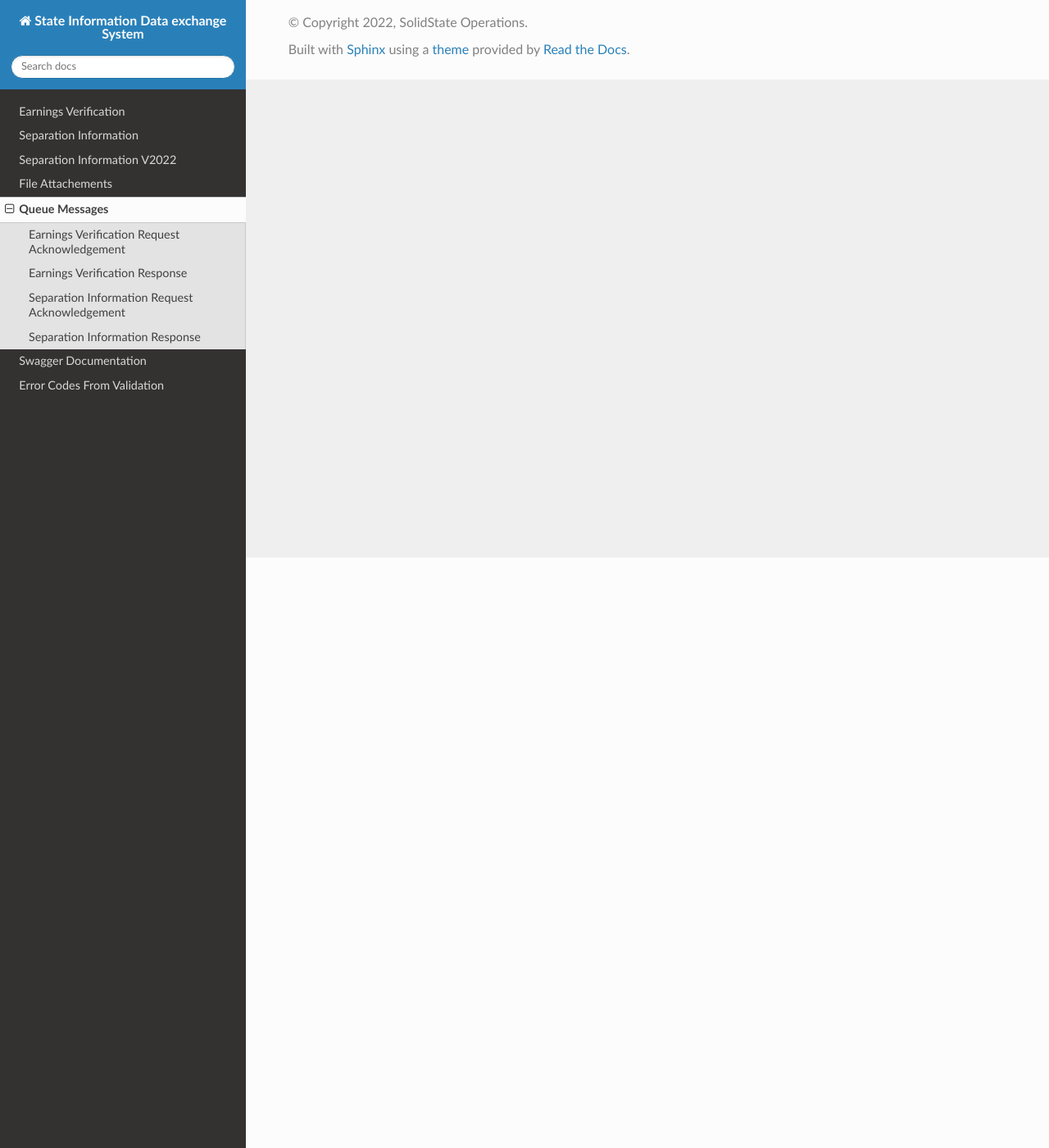
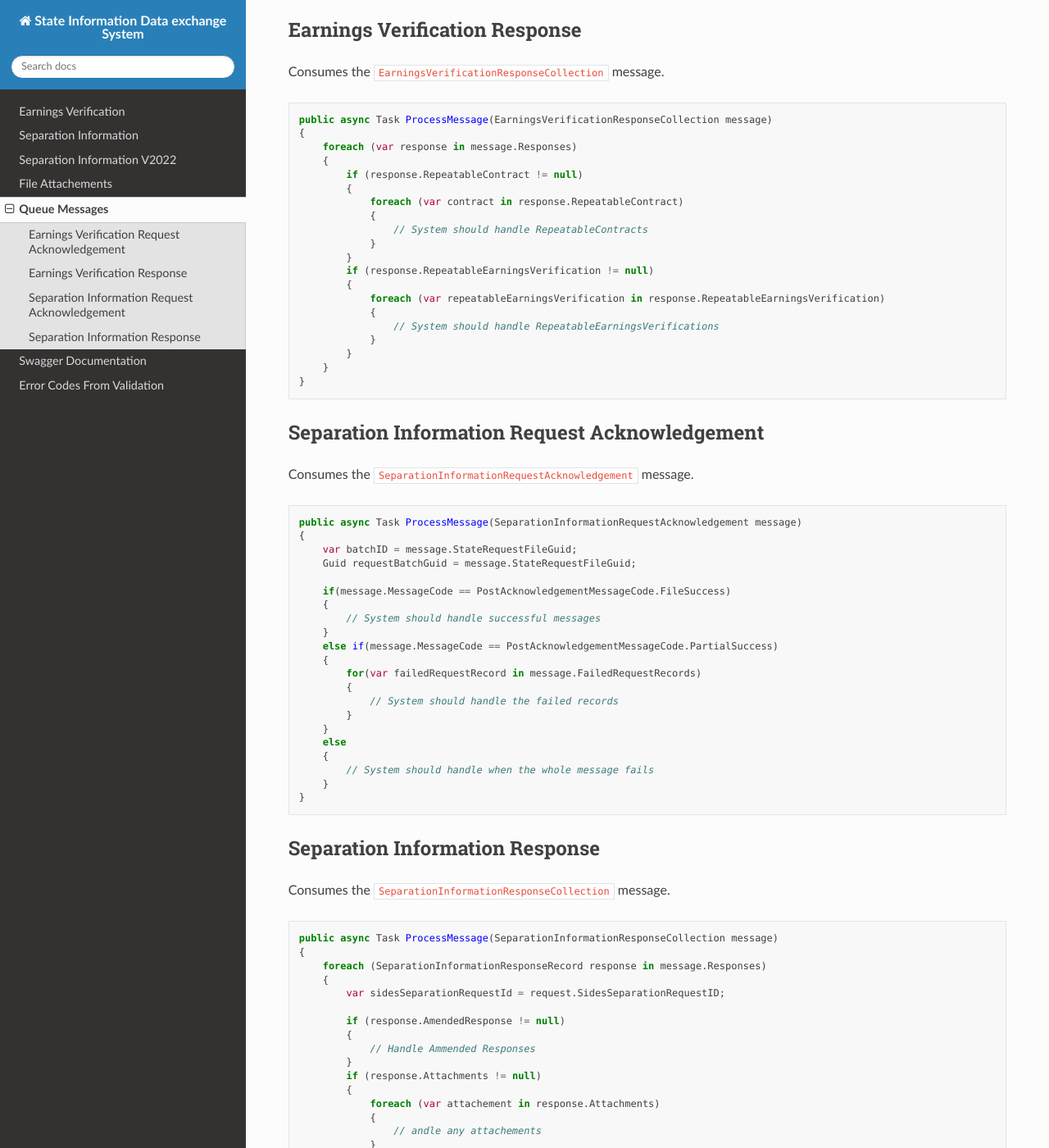
Before and after one commit to solidstateops/state_information_data_exchange_system, a Sphinx documentation site: the page built from docs/source/QueueMessages.rst, in a window 1280 px wide and 1400 px high, scrolled down 720 px. Shown: the whole window at 82% size. Built offline with Sphinx 7.4.7 and the Read the Docs theme 2.0.0, drawn with Linux system fonts in a browser that asks for light colours; some of the changed text lies outside the part shown.

Commit message:
Removing openapi plugin. Updating QueueMessages with samples

```diff
--- a/docs/source/ErrorCodes.rst
+++ b/docs/source/ErrorCodes.rst
@@ -2,6 +2,7 @@
 
 Error Codes From Validation
 ==================================================================
+Our error codes map to the v18 documentation from NASWA
 
 .. literalinclude:: specs/brpt-errors.json
    :language: json
--- a/docs/source/QueueMessages.rst
+++ b/docs/source/QueueMessages.rst
@@ -11,14 +11,142 @@ Earnings Verification Request Acknowledgement
 #############################################
 Consumes the ``EarningsVerificationRequestAcknowledgement`` message.
 
+.. code-block:: csharp
+
+    public async Task ProcessMessage(EarningsVerificationRequestAcknowledgement message)
+    {
+        var batchID = message.StateRequestFileGuid;
+
+        //If success update the process date
+        if (message.MessageCode == PostAcknowledgementMessageCode.FileSuccess)
+        {
+            // System should process successful messages
+        }
+        else if (message.MessageCode == PostAcknowledgementMessageCode.PartialSuccess)
+        {
+            for(var failedRequestRecord in message.FailedRequestRecords)
+            {
+                // System should process records that failed
+            }
+        }
+        else
+        {
+            // System should process when the entire message fails
+        }
+    }
+
 Earnings Verification Response
 ##############################
 Consumes the ``EarningsVerificationResponseCollection`` message.
+
+.. code-block:: csharp
+
+    public async Task ProcessMessage(EarningsVerificationResponseCollection message)
+    {
+        foreach (var response in message.Responses)
+        {
+            if (response.RepeatableContract != null)
+            {
+                foreach (var contract in response.RepeatableContract)
+                {
+                    // System should handle RepeatableContracts
+                }
+            }
+            if (response.RepeatableEarningsVerification != null)
+            {
+                foreach (var repeatableEarningsVerification in response.RepeatableEarningsVerification)
+                {
+                    // System should handle RepeatableEarningsVerifications
+                }
+            }
+        }
+    }
 
 Separation Information Request Acknowledgement
 ##############################################
 Consumes the ``SeparationInformationRequestAcknowledgement`` message.
 
+.. code-block:: csharp
+
+    public async Task ProcessMessage(SeparationInformationRequestAcknowledgement message)
+    {
+        var batchID = message.StateRequestFileGuid;
+        Guid requestBatchGuid = message.StateRequestFileGuid;
+
+        if(message.MessageCode == PostAcknowledgementMessageCode.FileSuccess)
+        {
+            // System should handle successful messages
+        }
+        else if(message.MessageCode == PostAcknowledgementMessageCode.PartialSuccess)
+        {
+            for(var failedRequestRecord in message.FailedRequestRecords)
+            {
+                // System should handle the failed records
+            }
+        }
+        else
+        {
+            // System should handle when the whole message fails
+        }
+    }
+
 Separation Information Response
 ###############################
 Consumes the ``SeparationInformationResponseCollection`` message.
+
+.. code-block:: csharp
+
+    public async Task ProcessMessage(SeparationInformationResponseCollection message)
+    {
+        foreach (SeparationInformationResponseRecord response in message.Responses)
+        {
+            var sidesSeparationRequestId = request.SidesSeparationRequestID;
+
+            if (response.AmendedResponse != null)
+            {
+                // Handle Ammended Responses
+            }
+            if (response.Attachments != null)
+            {
+                foreach (var attachement in response.Attachments)
+                {
+                    // andle any attachements
+                }
+            }
+
+            foreach (var remuneration in response.Remunerations)
+            {
+                // System should handle Remunerations
+            }
+
+            foreach (var priorIncident in response.PriorIncidents)
+            {
+                // System should handle PriorIncidents
+            }
+
+            foreach (var previousAssignments in response.PreviousAssignments)
+            {
+                // System should handle PerviousAssignments
+            }
+
+            foreach (var retirementAccounts in response.RetirementAccounts)
+            {
+                // System should handle the RetirementAccounts
+            }
+
+            foreach (var externalBusinessContractInformation in response.ExternalBusinessContactInformation)
+            {
+                // System should handle externalBusinessContractInformation
+            }
+
+            foreach (var witnessInformation in response.WitnessInformation)
+            {
+                // System should handle WitnessInformation
+            }
+
+            foreach (var item in response.FailedToReport)
+            {
+                // System should handle FailedToReport
+            }
+        }
+    }
--- a/docs/source/conf.py
+++ b/docs/source/conf.py
@@ -39,8 +39,6 @@ extensions = [
     'sphinx.ext.autosummary',
     'sphinx.ext.intersphinx',
     'sphinx_rtd_theme',
-    'sphinxcontrib.httpdomain',
-    'sphinxcontrib.openapi',
 ]
 
 intersphinx_mapping = {
--- a/requirements.txt
+++ b/requirements.txt
@@ -1,4 +1,2 @@
-sphinxcontrib-openapi
 sphinx_rtd_theme
-sphinxcontrib.httpdomain
-mistune==0.8.4
+Sphinx
```
Also changed, not shown: docs/source/SeparationInformation.rst (+3 -0 lines), docs/source/index.rst (+7 -4 lines), docs/source/Swagger.rst (line endings or trailing spaces).
